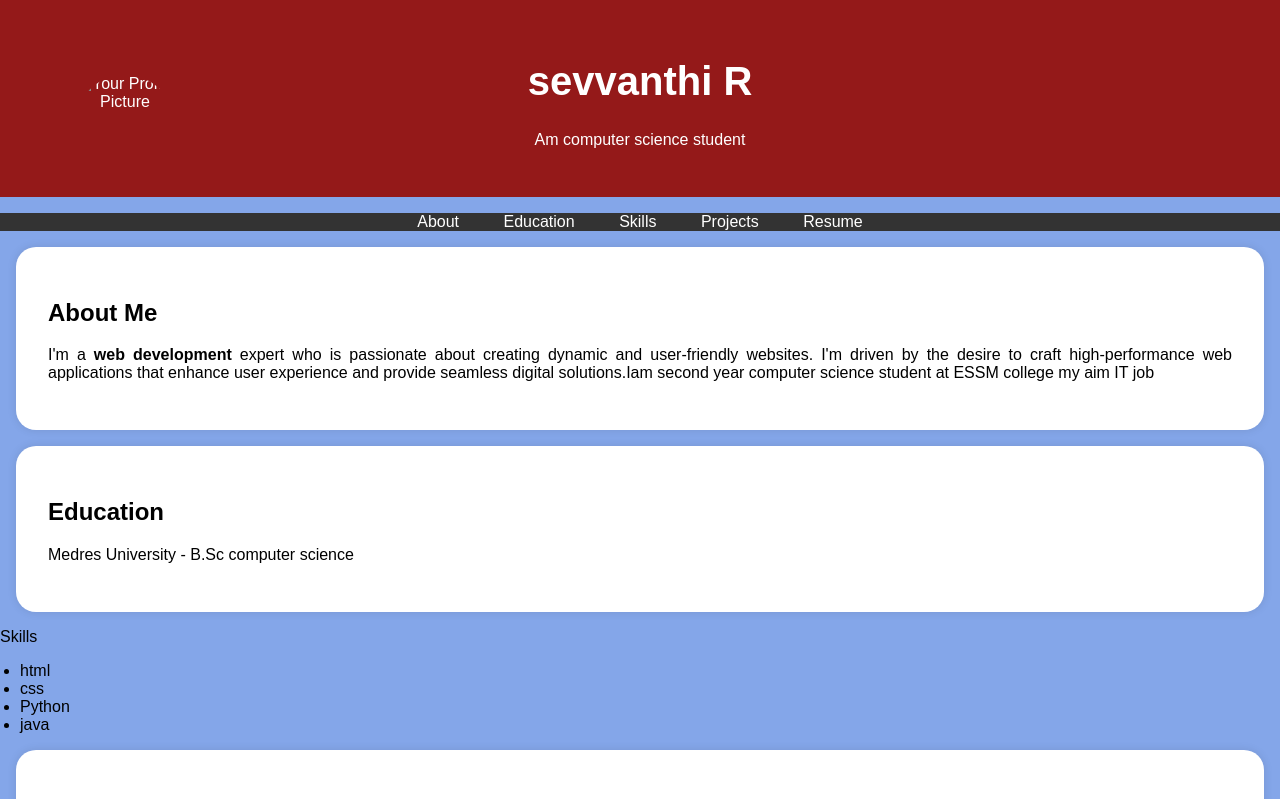
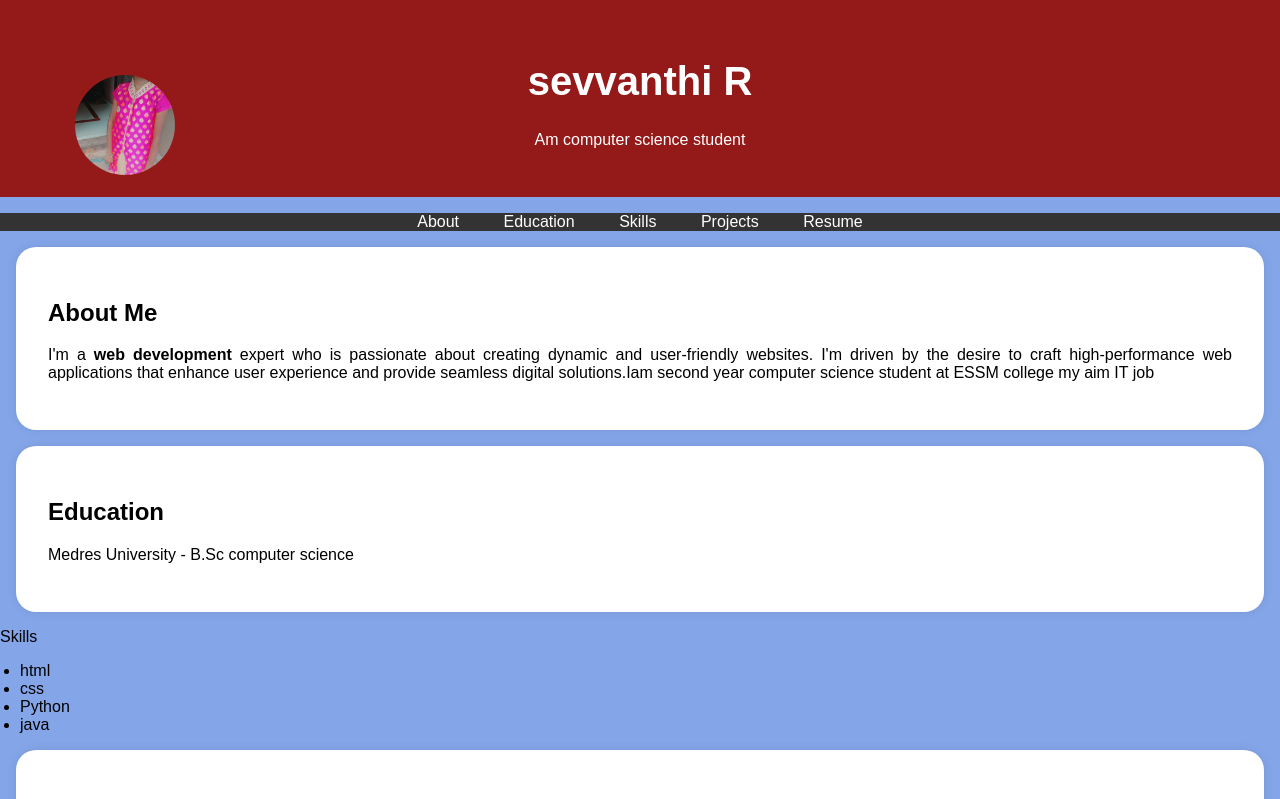
Before and after one commit to sevvanthi788/Sevva, a plain HTML site: page index.html in a window 1280 px wide. Shown: the top 799 px of the page. Drawn offline with Linux system fonts and the light colour scheme.

Commit message:
Update index.html

```diff
--- a/index.html
+++ b/index.html
@@ -95,7 +95,7 @@
     <header>
         <div class="header-content">
             <!-- Add your profile picture here -->
-            <img src="passport photo.jpg" alt="Your Profile Picture" class="profile-picture">
+            <img src="rs.jpg" alt="Your Profile Picture" class="profile-picture">
             <h1>sevvanthi R</h1>
             <p>Am computer science student</p>
         </div>
```
